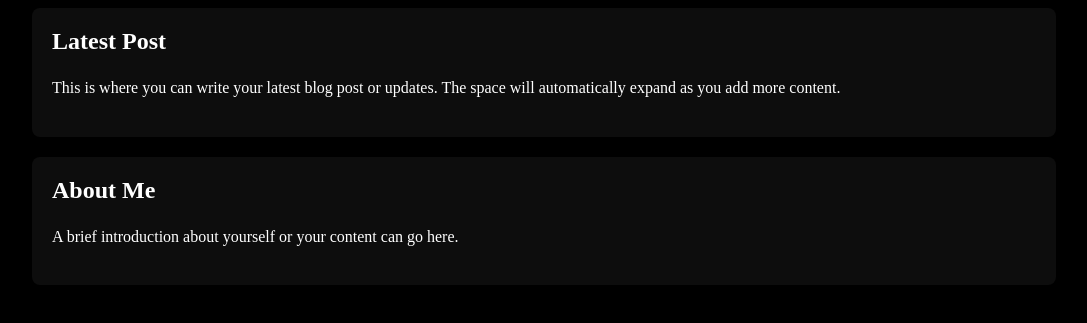
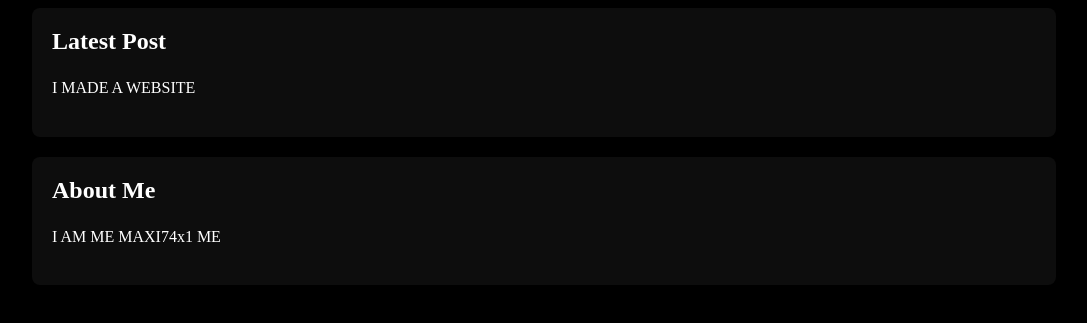
Before and after one commit to maxi74x1/maxi74x1.github.io, a plain HTML site: page index.html in a window 1280 px wide. Shown: the part 383-706 px from the top of the page, without its empty margins (96-1183 px from the left). Drawn offline with Linux system fonts and the light colour scheme; no server answers.

Commit message:
Update index.html

```diff
--- a/index.html
+++ b/index.html
@@ -150,12 +150,12 @@
 
         <div class="blog-post">
             <h2>Latest Post</h2>
-            <p>This is where you can write your latest blog post or updates. The space will automatically expand as you add more content.</p>
+            <p>I MADE A WEBSITE</p>
         </div>
 
         <div class="blog-post">
             <h2>About Me</h2>
-            <p>A brief introduction about yourself or your content can go here.</p>
+            <p>I AM ME MAXI74x1 ME</p>
         </div>
     </div>
 
```
